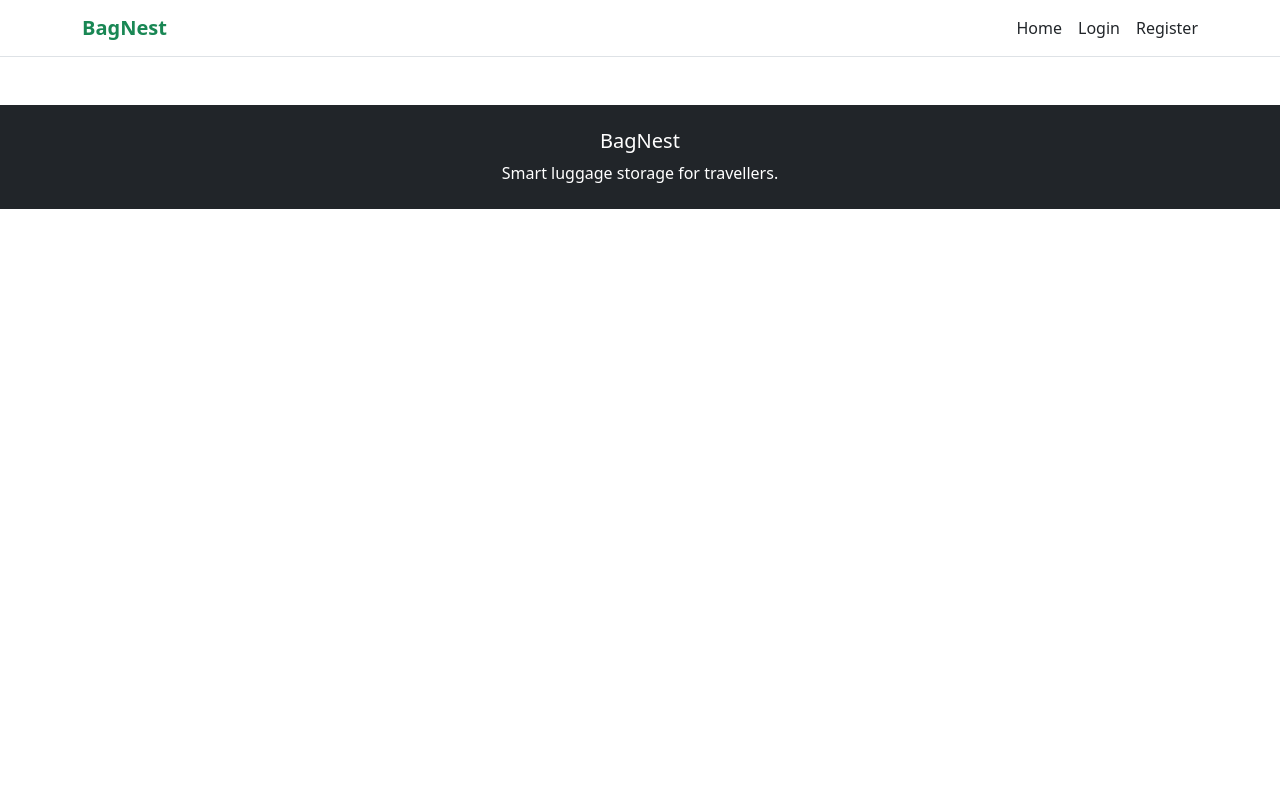
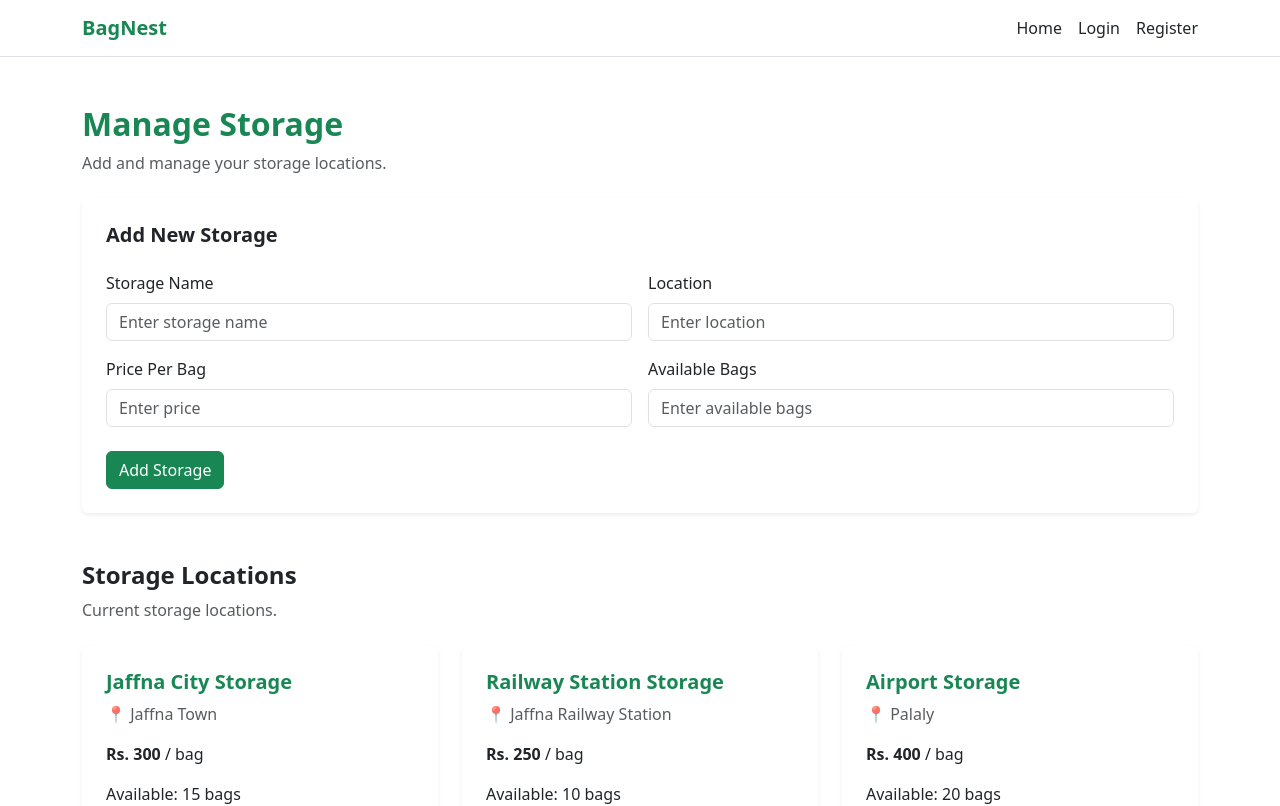
Before and after one commit to paviththira-vinayagamoorthy/BagNest, a React (Vite) app in the folder frontend/hackathon_projects/: page /manage-storage in a window 1280 px wide. Shown: the top 806 px of the page. Built offline with nearby package versions, Linux system fonts and the light colour scheme.

Commit message:
manage storage page created

```diff
--- /dev/null
+++ b/frontend/hackathon_projects/src/pages/ManageStorage.jsx
@@ -0,0 +1,222 @@
+import { useState } from "react";
+import storageData from "../data/storageData";
+
+function ManageStorage() {
+
+  // Storage list-a state-la store panna
+  const [storages, setStorages] = useState(storageData);
+
+  // New storage name-a store panna
+  const [name, setName] = useState("");
+
+  // New storage location-a store panna
+  const [location, setLocation] = useState("");
+
+  // New storage price-a store panna
+  const [price, setPrice] = useState("");
+
+  // New storage capacity-a store panna
+  const [available, setAvailable] = useState("");
+
+  // New storage add panna function
+  function handleAddStorage(e) {
+
+    // Form submit aagumbodhu page refresh aagama stop panna
+    e.preventDefault();
+
+    // New storage object create panna
+    const newStorage = {
+      id: storages.length + 1,
+      name,
+      location,
+      price,
+      available
+    };
+
+    // Existing storage list-oda new storage-a add panna
+    setStorages([
+      ...storages,
+      newStorage
+    ]);
+
+    // Form fields-a clear panna
+    setName("");
+    setLocation("");
+    setPrice("");
+    setAvailable("");
+  }
+
+  return (
+    <section className="py-5">
+
+      <div className="container">
+
+        {/* Page heading */}
+        <div className="mb-4">
+
+          <h2 className="fw-bold text-success">
+            Manage Storage
+          </h2>
+
+          <p className="text-muted">
+            Add and manage your storage locations.
+          </p>
+
+        </div>
+
+        {/* Add storage form */}
+        <div className="card border-0 shadow-sm p-4 mb-5">
+
+          <h5 className="fw-bold mb-4">
+            Add New Storage
+          </h5>
+
+          <form onSubmit={handleAddStorage}>
+
+            <div className="row g-3">
+
+              {/* Storage name */}
+              <div className="col-md-6">
+
+                <label className="form-label">
+                  Storage Name
+                </label>
+
+                <input
+                  type="text"
+                  className="form-control"
+                  placeholder="Enter storage name"
+                  value={name}
+                  onChange={(e) => setName(e.target.value)}
+                  required
+                />
+
+              </div>
+
+              {/* Storage location */}
+              <div className="col-md-6">
+
+                <label className="form-label">
+                  Location
+                </label>
+
+                <input
+                  type="text"
+                  className="form-control"
+                  placeholder="Enter location"
+                  value={location}
+                  onChange={(e) => setLocation(e.target.value)}
+                  required
+                />
+
+              </div>
+
+              {/* Storage price */}
+              <div className="col-md-6">
+
+                <label className="form-label">
+                  Price Per Bag
+                </label>
+
+                <input
+                  type="number"
+                  className="form-control"
+                  placeholder="Enter price"
+                  value={price}
+                  onChange={(e) => setPrice(e.target.value)}
+                  required
+                />
+
+              </div>
+
+              {/* Storage capacity */}
+              <div className="col-md-6">
+
+                <label className="form-label">
+                  Available Bags
+                </label>
+
+                <input
+                  type="number"
+                  className="form-control"
+                  placeholder="Enter available bags"
+                  value={available}
+                  onChange={(e) => setAvailable(e.target.value)}
+                  required
+                />
+
+              </div>
+
+            </div>
+
+            {/* Add storage button */}
+            <button
+              type="submit"
+              className="btn btn-success mt-4"
+            >
+              Add Storage
+            </button>
+
+          </form>
+
+        </div>
+
+        {/* Existing storage section */}
+        <div className="mb-4">
+
+          <h4 className="fw-bold">
+            Storage Locations
+          </h4>
+
+          <p className="text-muted">
+            Current storage locations.
+          </p>
+
+        </div>
+
+        {/* Storage list */}
+        <div className="row g-4">
+
+          {storages.map((storage) => (
+
+            <div
+              className="col-md-4"
+              key={storage.id}
+            >
+
+              <div className="card border-0 shadow-sm h-100 p-4">
+
+                <h5 className="fw-bold text-success">
+                  {storage.name}
+                </h5>
+
+                <p className="text-muted">
+                  📍 {storage.location}
+                </p>
+
+                <p>
+                  <strong>
+                    Rs. {storage.price}
+                  </strong>{" "}
+                  / bag
+                </p>
+
+                <p className="mb-0">
+                  Available: {storage.available} bags
+                </p>
+
+              </div>
+
+            </div>
+
+          ))}
+
+        </div>
+
+      </div>
+
+    </section>
+  );
+}
+
+export default ManageStorage;
--- a/frontend/hackathon_projects/src/routes/AppRoutes.jsx
+++ b/frontend/hackathon_projects/src/routes/AppRoutes.jsx
@@ -11,6 +11,7 @@ import PartnerDashboard from "../pages/PartnerDashboard";
 import Booking from "../pages/Booking";
 import MyBookings from "../pages/MyBookings";
 import PartnerBookings from "../pages/PartnerBookings";
+import ManageStorage from "../pages/ManageStorage";
 
 function AppRoutes() {
   // Website-la entha URL-ku entha page kaatanum nu define panrom
@@ -61,6 +62,11 @@ function AppRoutes() {
           path="/partner-bookings"
          element={<PartnerBookings />}
         />
+
+        <Route
+         path="/manage-storage"
+         element={<ManageStorage />}
+        />
     </Routes>
   );
 }
```
